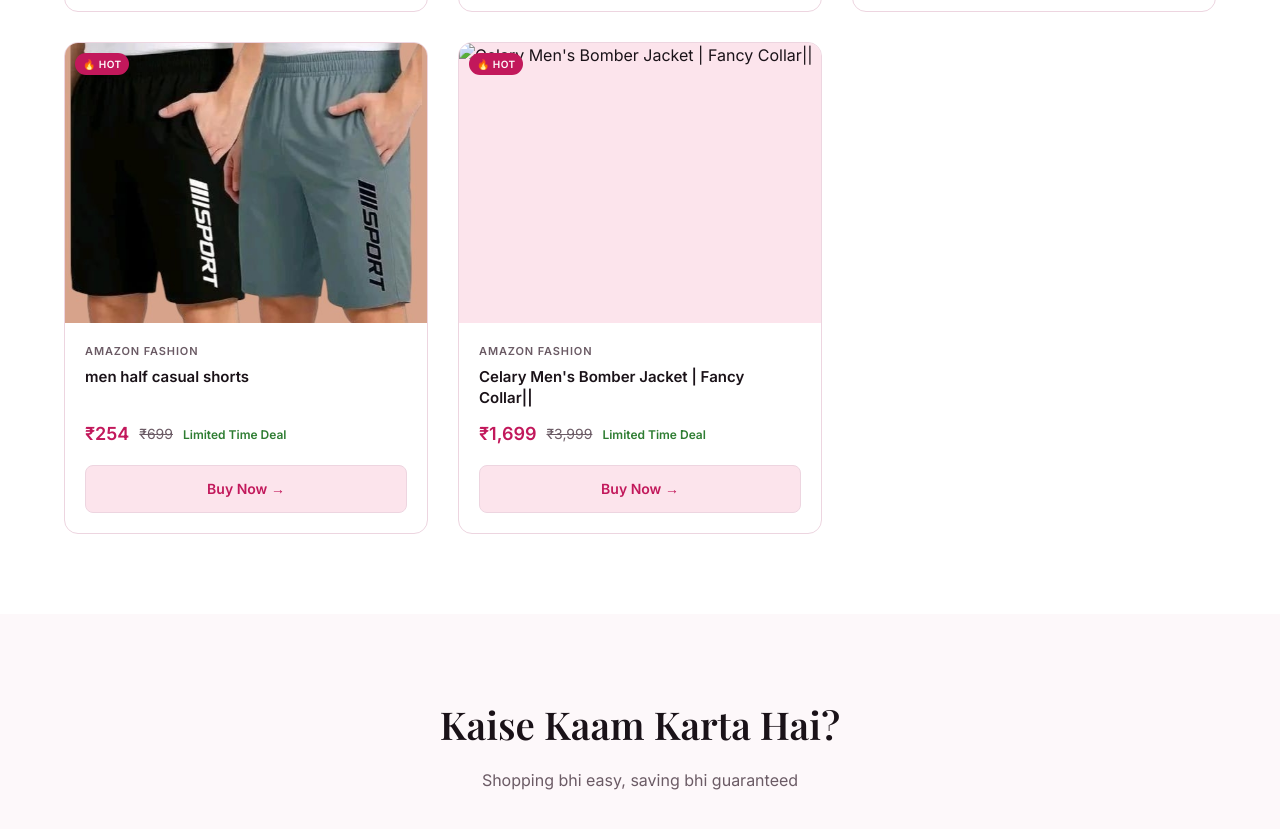
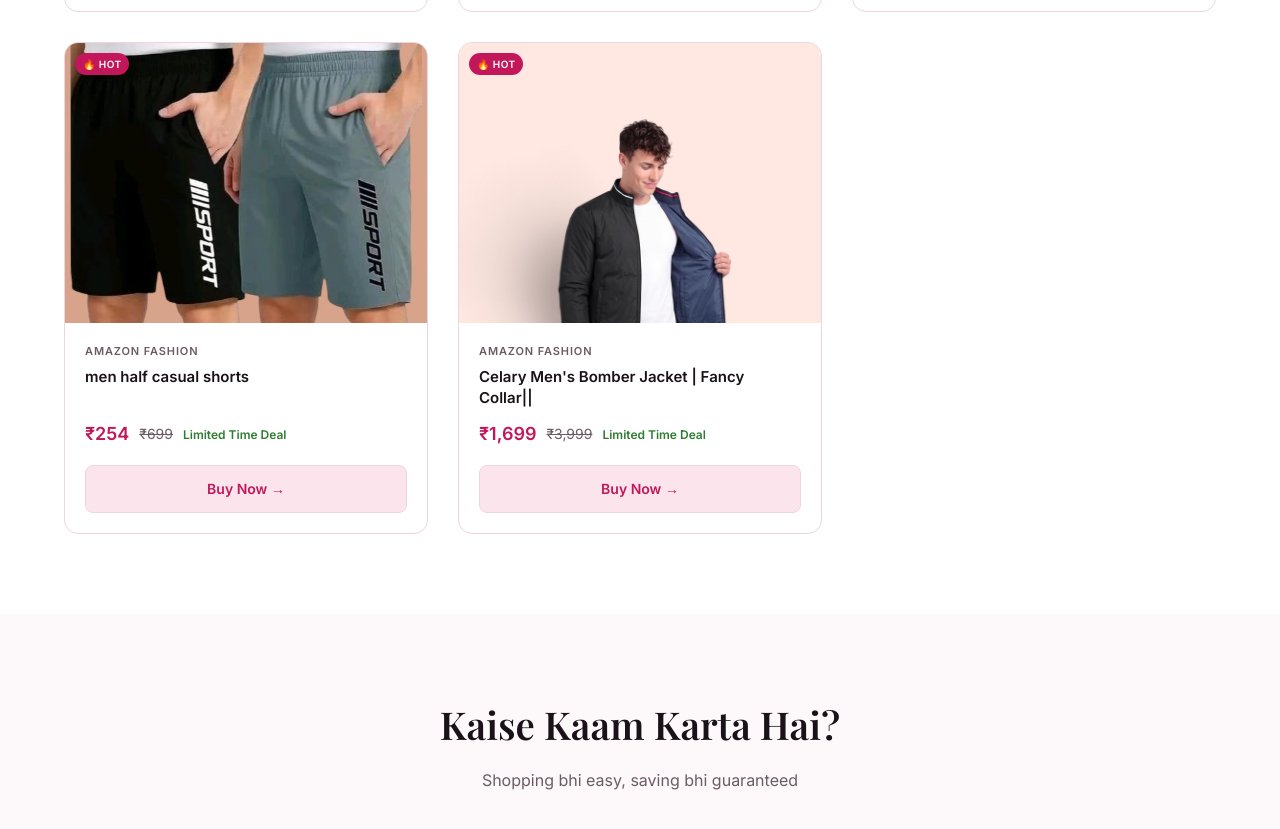
Before and after one commit to stylekart2948/stylekart, a plain HTML site: page index.html in a window 1280 px wide. Shown: the part 9419-10248 px from the top of the page. Drawn offline with nearby package versions, Linux system fonts and the light colour scheme.

Commit message:
Update index.html

```diff
--- a/index.html
+++ b/index.html
@@ -1060,7 +1060,7 @@
       {
         brand: "Amazon Fashion",
         name: "Celary Men's Bomber Jacket | Fancy Collar||",
-        image: ".   ",
+        image: "61HD77D3FaL._SY879_ (1).jpg",
         price: 1699,
         oldPrice: 3999,
         discount: "Limited Time Deal",
```
